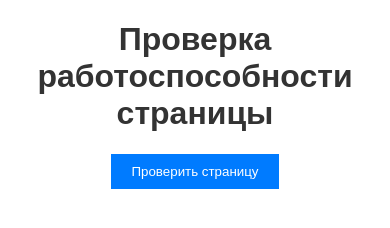
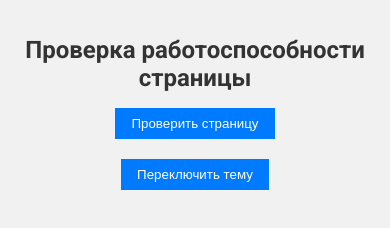
Before and after one commit to vladborovskiy/monitor, a plain HTML site: page index.html in a window 390 px wide. Drawn offline with Linux system fonts and the light colour scheme.

Commit message:
Update index.html

```diff
--- a/index.html
+++ b/index.html
@@ -2,13 +2,20 @@
 <html>
 <head>
     <title>Проверка работоспособности</title>
+    <meta name="viewport" content="width=device-width, initial-scale=1.0">
+    <link href="https://fonts.googleapis.com/css2?family=Roboto:wght@700&display=swap" rel="stylesheet">
     <style>
         body {
-            font-family: Arial, sans-serif;
+            font-family: 'Roboto', sans-serif;
             text-align: center;
+            padding: 20px;
+            margin: 0;
+            background-color: #f1f1f1;
+            transition: background-color 0.3s;
         }
         h1 {
             color: #333;
+            transition: color 0.3s;
         }
         button {
             padding: 10px 20px;
@@ -16,10 +23,19 @@
             color: #fff;
             border: none;
             cursor: pointer;
+            transition: all 0.3s;
         }
         .result {
             margin-top: 20px;
             font-weight: bold;
+        }
+        @media (max-width: 600px) {
+            h1 {
+                font-size: 24px;
+            }
+            button {
+                padding: 8px 16px;
+            }
         }
     </style>
     <script>
@@ -46,5 +62,18 @@
     <h1>Проверка работоспособности страницы</h1>
     <button onclick="checkPageStatus()">Проверить страницу</button>
     <p id="result" class="result"></p>
+
+    <script>
+        const toggleButton = document.querySelector('.toggle-button');
+        const body = document.querySelector('body');
+        toggleButton.addEventListener('click', () => {
+            if (body.classList.contains('dark-theme')) {
+                body.classList.remove('dark-theme');
+            } else {
+                body.classList.add('dark-theme');
+            }
+        });
+    </script>
+    <button class="toggle-button">Переключить тему</button>
 </body>
 </html>
```
